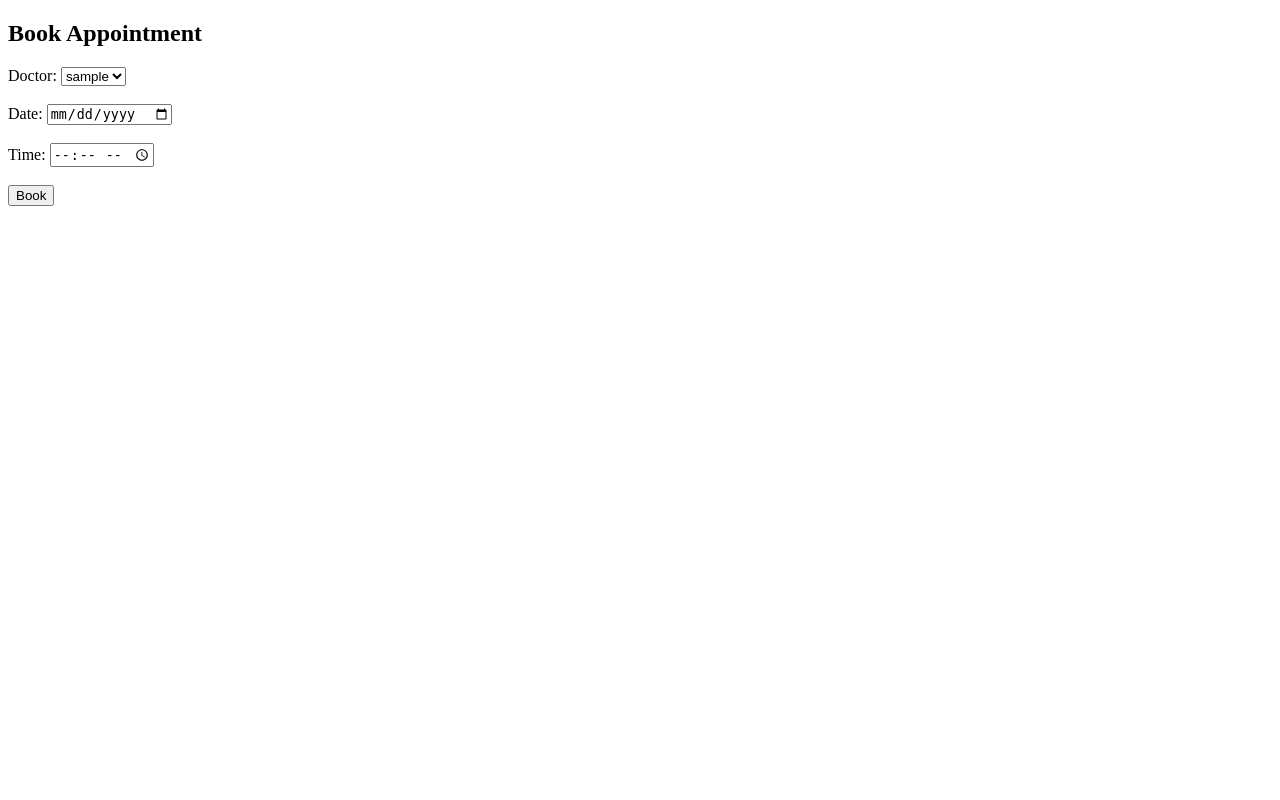
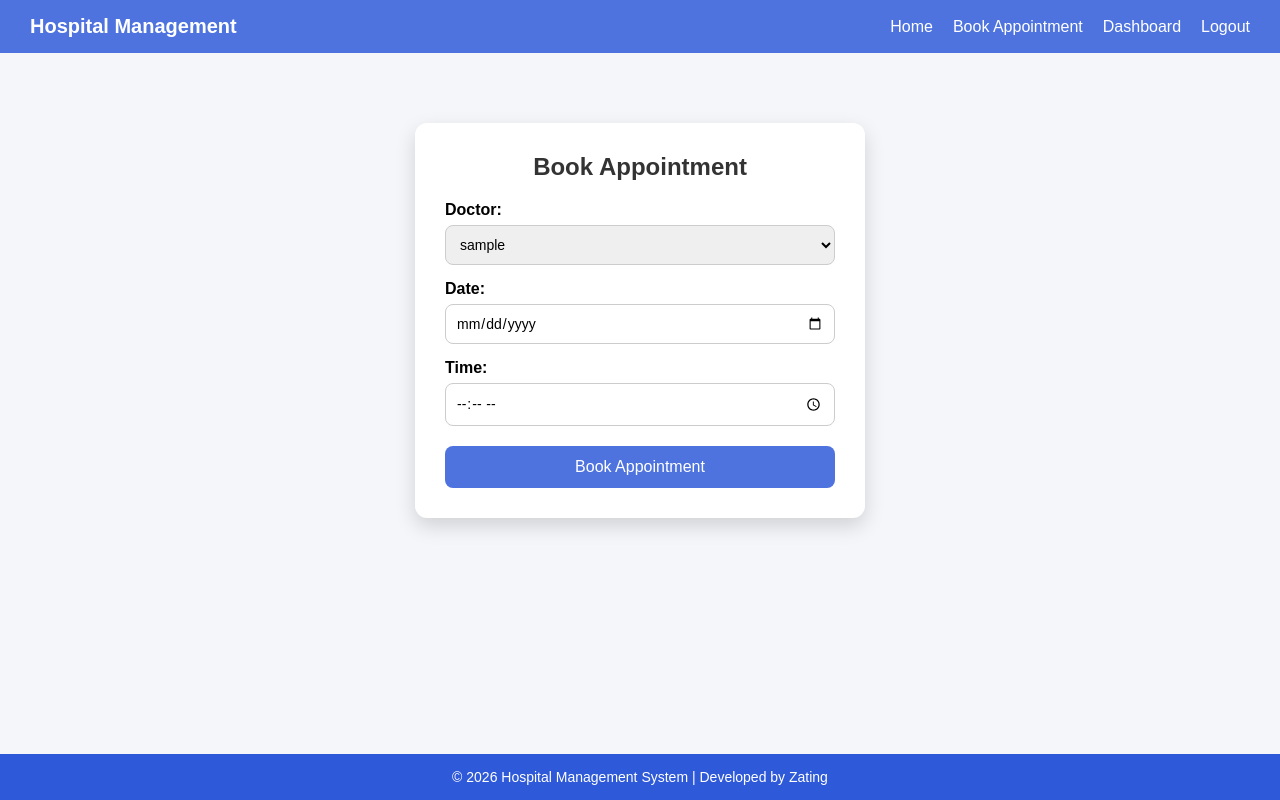
Before and after one commit to manali-chavan/Project_Django, a Django app: template Hospital_Project/templates/myapp/book.html in a window 1280 px wide. Run offline with Django 3.2, Linux system fonts and the light colour scheme; the template is opened without the code that fills it: most values are stand-ins (such as "Sample title", 1, 10 or a date in 2020).

Commit message:
created base page

```diff
--- /dev/null
+++ b/Hospital_Project/templates/myapp/base.html
@@ -0,0 +1,109 @@
+<!DOCTYPE html>
+<html lang="en">
+<head>
+    <meta charset="UTF-8">
+    <title>{% block title %}Hospital Management{% endblock %}</title>
+    <meta name="viewport" content="width=device-width, initial-scale=1.0">
+
+    <style>
+        * {
+            margin: 0;
+            padding: 0;
+            box-sizing: border-box;
+            font-family: Arial, sans-serif;
+        }
+
+        body {
+            display: flex;
+            flex-direction: column;
+            min-height: 100vh;
+            background: #f4f6f9;
+        }
+
+        /* ===== NAVBAR ===== */
+        nav {
+            background: #4e73df;
+            padding: 15px 30px;
+            display: flex;
+            justify-content: space-between;
+            align-items: center;
+        }
+
+        nav h1 {
+            color: white;
+            font-size: 20px;
+        }
+
+        nav ul {
+            list-style: none;
+            display: flex;
+            gap: 20px;
+        }
+
+        nav ul li a {
+            color: white;
+            text-decoration: none;
+            font-weight: 500;
+            transition: 0.3s;
+        }
+
+        nav ul li a:hover {
+            color: #d1d3e2;
+        }
+
+        /* ===== CONTENT ===== */
+        .content {
+            flex: 1;
+            padding: 30px;
+        }
+
+        /* ===== FOOTER ===== */
+        footer {
+            background: #2e59d9;
+            color: white;
+            text-align: center;
+            padding: 15px;
+            font-size: 14px;
+        }
+
+        /* ===== RESPONSIVE ===== */
+        @media (max-width: 768px) {
+            nav {
+                flex-direction: column;
+                gap: 10px;
+            }
+
+            nav ul {
+                flex-direction: column;
+                align-items: center;
+            }
+        }
+    </style>
+</head>
+
+<body>
+
+    <!-- ===== NAVBAR ===== -->
+    <nav>
+        <h1>Hospital Management</h1>
+        <ul>
+            <li><a href="/">Home</a></li>
+             <li><a href="{% url 'book' %}">Book Appointment</a></li>
+            <li><a href="/dashboard/">Dashboard</a></li>
+            <li><a href="/logout/">Logout</a></li>
+        </ul>
+    </nav>
+
+    <!-- ===== PAGE CONTENT ===== -->
+    <div class="content">
+        {% block content %}
+        {% endblock %}
+    </div>
+
+    <!-- ===== FOOTER ===== -->
+    <footer>
+        © 2026 Hospital Management System | Developed by Zating
+    </footer>
+
+</body>
+</html>
--- a/Hospital_Project/templates/myapp/book.html
+++ b/Hospital_Project/templates/myapp/book.html
@@ -1,28 +1,95 @@
-<!DOCTYPE html>
-<html>
-<head>
-    <title>Book Appointment</title>
-</head>
-<body>
+{% extends 'myapp/base.html' %}
+
+{% block title %}Book Appointment{% endblock %}
+
+{% block content %}
+
+<style>
+    .container {
+        background: #ffffff;
+        padding: 30px;
+        border-radius: 12px;
+        width: 100%;
+        max-width: 450px;
+        margin: 40px auto;
+        box-shadow: 0 8px 20px rgba(0,0,0,0.15);
+    }
+
+    .container h2 {
+        text-align: center;
+        margin-bottom: 20px;
+        color: #333;
+    }
+
+    .container label {
+        font-weight: bold;
+        display: block;
+        margin-bottom: 6px;
+        margin-top: 15px;
+    }
+
+    .container select,
+    .container input {
+        width: 100%;
+        padding: 10px;
+        border-radius: 8px;
+        border: 1px solid #ccc;
+        font-size: 14px;
+        transition: 0.3s;
+    }
+
+    .container select:focus,
+    .container input:focus {
+        border-color: #4e73df;
+        outline: none;
+        box-shadow: 0 0 5px rgba(78,115,223,0.4);
+    }
+
+    .container button {
+        width: 100%;
+        margin-top: 20px;
+        padding: 12px;
+        background: #4e73df;
+        border: none;
+        border-radius: 8px;
+        color: white;
+        font-size: 16px;
+        cursor: pointer;
+        transition: 0.3s;
+    }
+
+    .container button:hover {
+        background: #2e59d9;
+    }
+
+    @media (max-width: 480px) {
+        .container {
+            padding: 20px;
+        }
+    }
+</style>
+
+<div class="container">
     <h2>Book Appointment</h2>
 
     <form method="post">
         {% csrf_token %}
+
         <label>Doctor:</label>
-    <select name="doctor">
+        <select name="doctor" required>
             {% for doctor in doctors %}
             <option value="{{ doctor.id }}">{{ doctor.user.username }}</option>
             {% endfor %}
-    </select><br><br>
+        </select>
 
         <label>Date:</label>
-    <input type="date" name="date"><br><br>
+        <input type="date" name="date" required>
 
         <label>Time:</label>
-    <input type="time" name="time"><br><br>
+        <input type="time" name="time" required>
 
-    <button type="submit">Book</button>
+        <button type="submit">Book Appointment</button>
     </form>
+</div>
 
-</body>
-</html>
+{% endblock %}
```
Also changed, not shown: Hospital_Project/db.sqlite3. Lines whose indentation alone changed are shown as unchanged.
